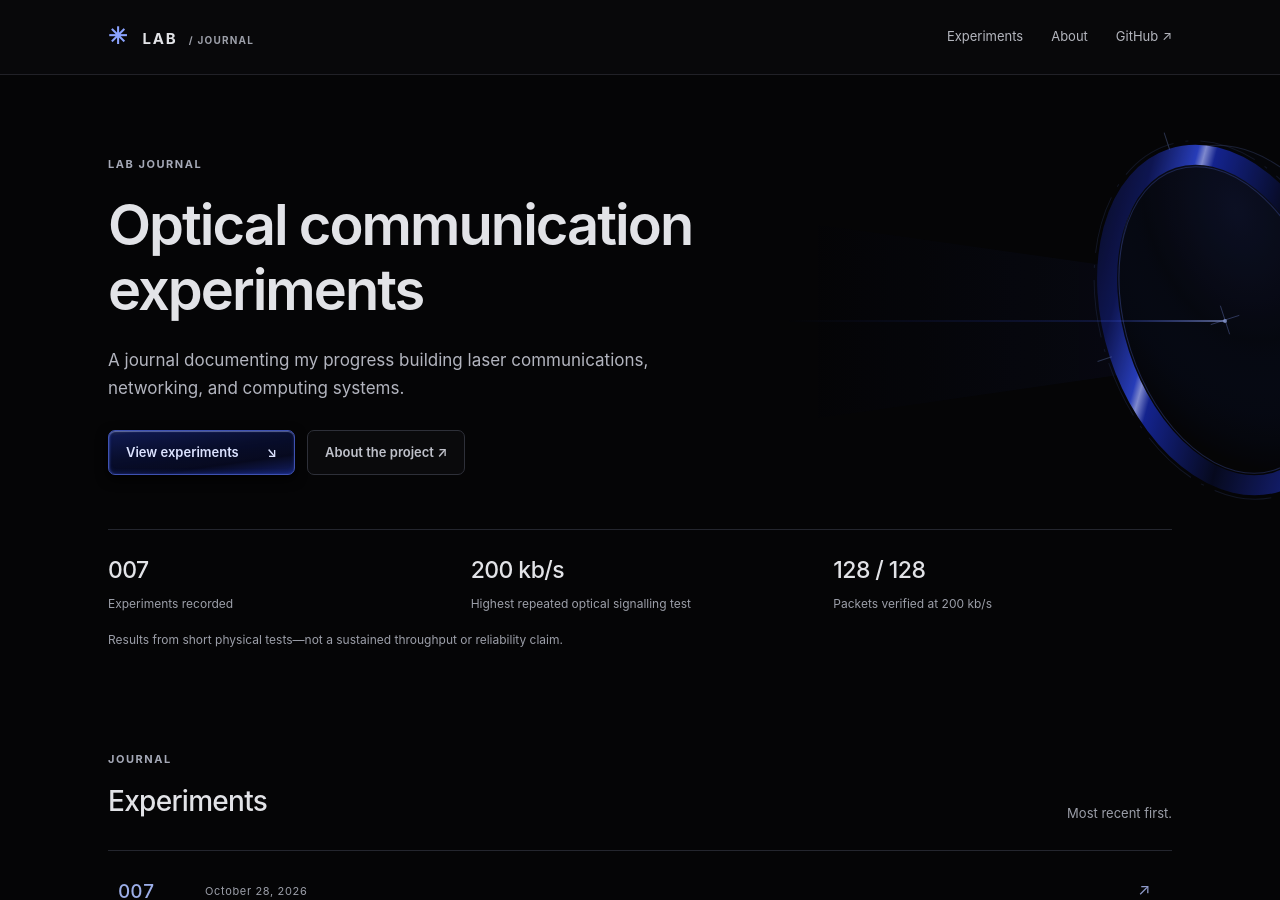
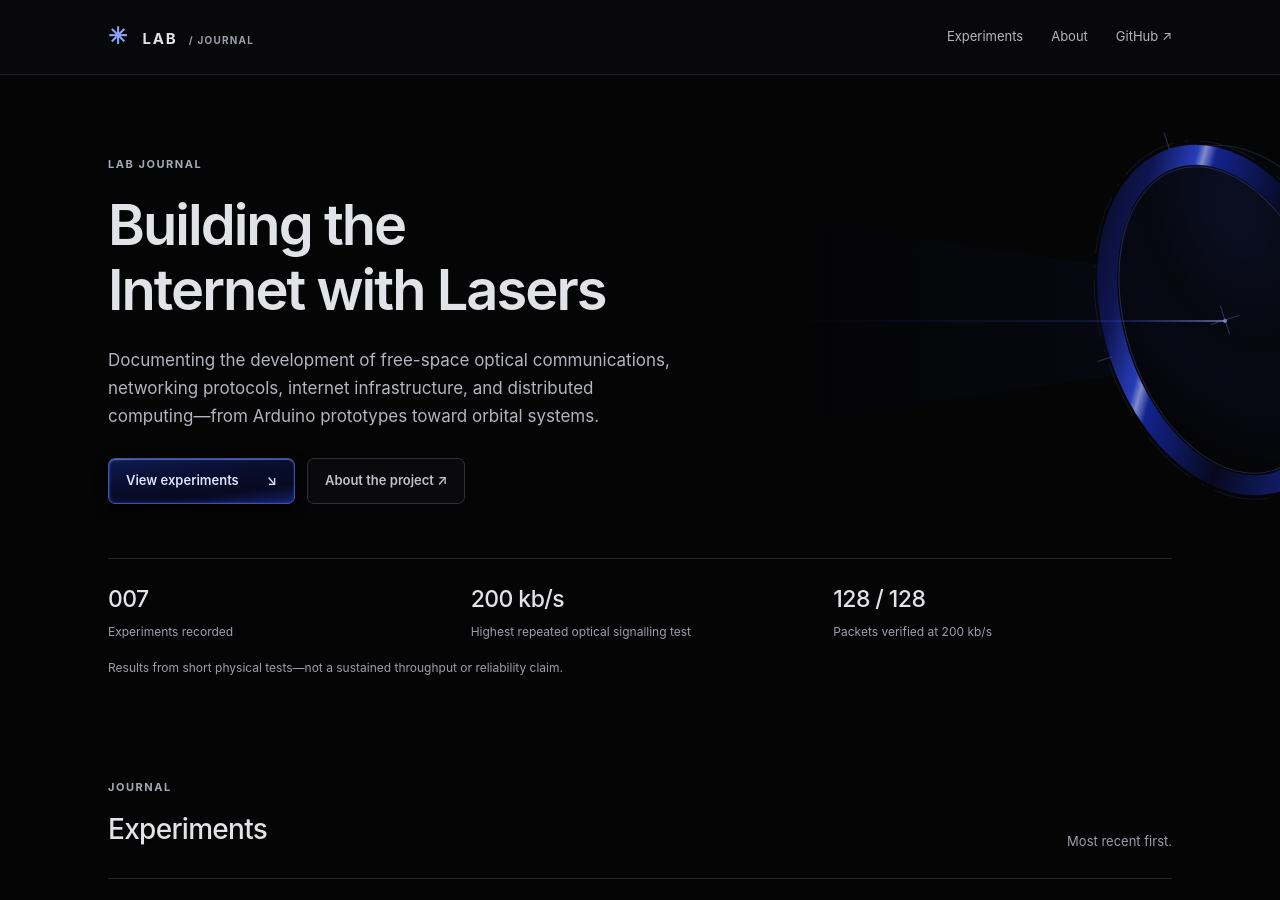
Before and after one commit to andrewpenner10-dev/lab, a Jekyll site: the page built from docs/index.md, in a window 1280 px wide and 900 px high. Built offline with Jekyll 4.4.1, drawn with Linux system fonts in a browser that asks for light colours.

Commit message:
Update index.md

```diff
--- a/docs/index.md
+++ b/docs/index.md
@@ -4,8 +4,8 @@ title: Home
 ---
 <section class="hero"><div class="shell">
   <div class="eyebrow">LAB JOURNAL</div>
-  <h1>Optical communication experiments</h1>
-  <p class="hero-copy">A journal documenting my progress building laser communications, networking, and computing systems.</p>
+  <h1>Building the Internet with Lasers</h1>
+  <p class="hero-copy">Documenting the development of free-space optical communications, networking protocols, internet infrastructure, and distributed computing—from Arduino prototypes toward orbital systems.</p>
   <div class="actions"><a class="primary" href="#experiments">View experiments <span>↘</span></a><a class="secondary" href="{{ '/about/' | relative_url }}">About the project ↗</a></div>
   <div class="metrics">
     <div><strong>007</strong><span>Experiments recorded</span></div>
```
